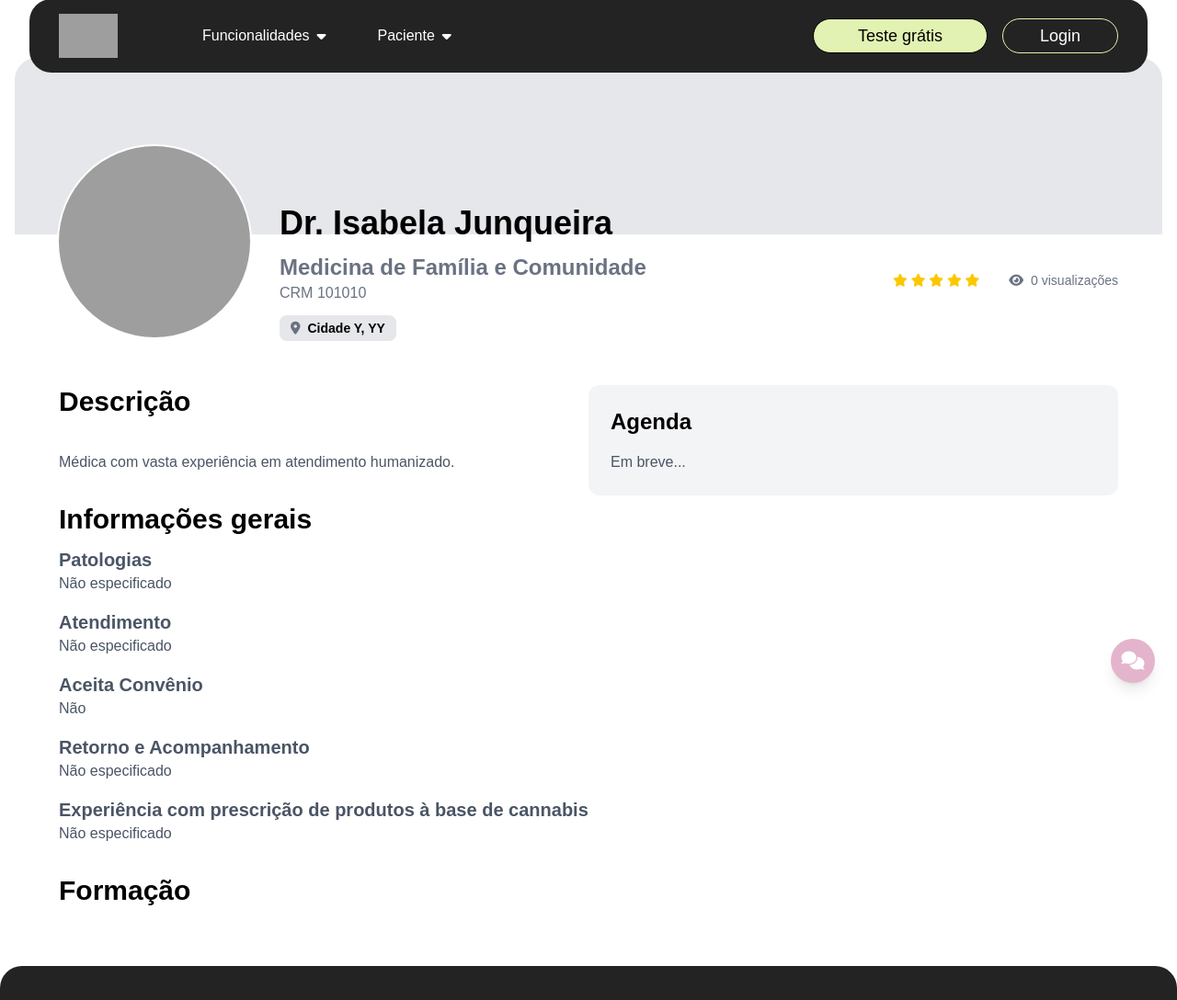
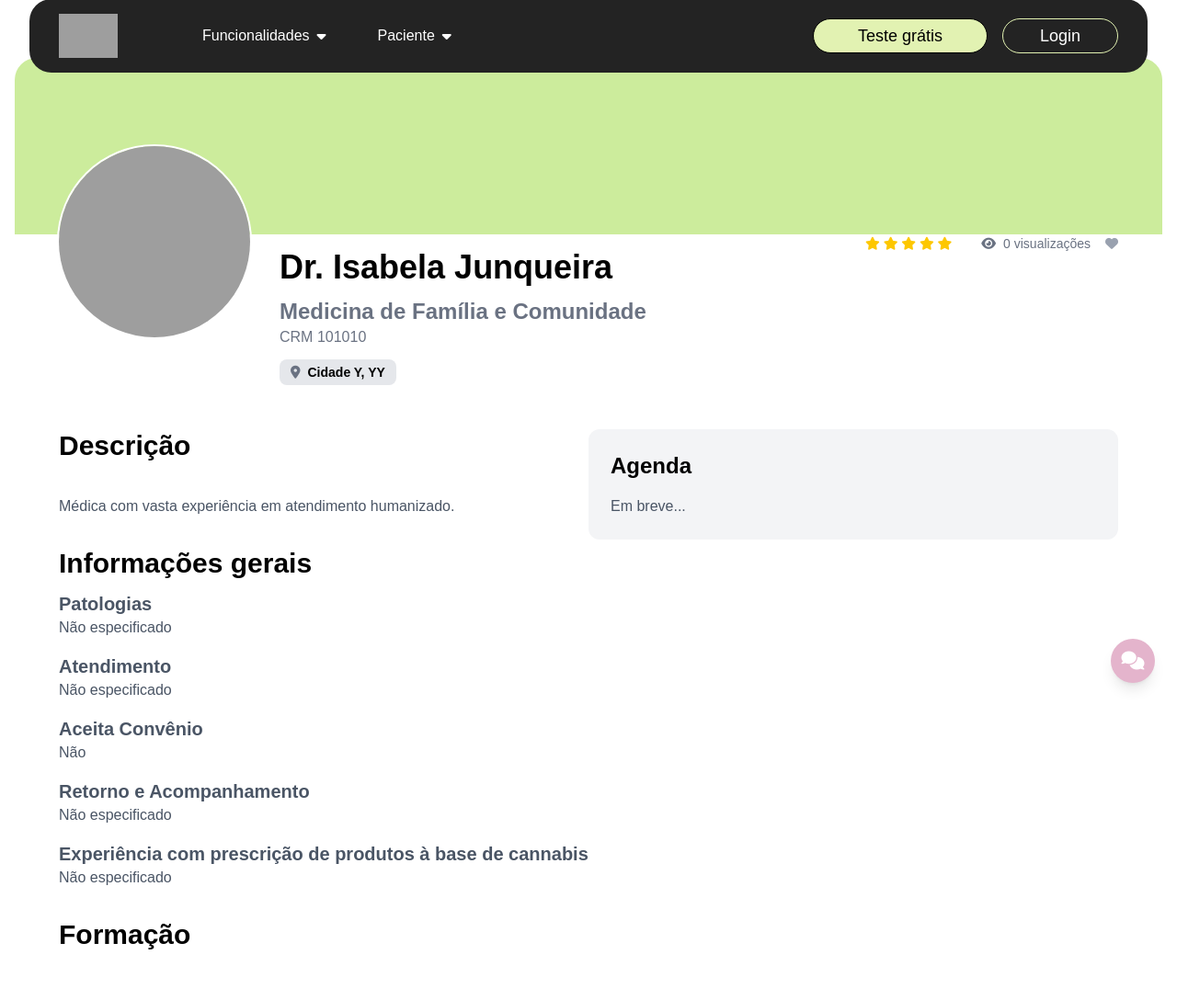
Before and after one commit to jrrodrigo421/kaya_project, a Django app: page /medicos/medicos/1/perfil/ in a window 1280 px wide. Shown: the part 33-1121 px from the top of the page at 92% size. Run offline with Django 5.2, Linux system fonts and the light colour scheme; grey boxes are pictures that could not be loaded.

Commit message:
feat: enhance doctor profile page with mobile navigation and improved layout

```diff
--- a/doctors/templates/doctors/perfil_medico.html
+++ b/doctors/templates/doctors/perfil_medico.html
@@ -7,17 +7,13 @@
     <title>{{ doctor.name }} - {{ doctor.specialty }}</title>
     <meta name="viewport" content="width=device-width, initial-scale=1.0" />
 
-    <!-- Favicon -->
     <link
       rel="shortcut icon"
       type="image/png"
       href="{% static 'images/favicon.png' %}"
     />
-    <!-- Tailwind CDN -->
     <script src="https://cdn.jsdelivr.net/npm/@tailwindcss/browser@4"></script>
-    <!-- Fonte Marvin (se desejar) -->
     <link rel="stylesheet" href="{% static 'fonts/marvin/marvin.css' %}" />
-    <!-- Font Awesome (opcional) -->
     <link
       rel="stylesheet"
       href="https://cdnjs.cloudflare.com/ajax/libs/font-awesome/6.2.1/css/all.min.css"
@@ -32,19 +28,109 @@
     </style>
   </head>
   <body class="overflow-x-hidden">
-    <!-- NAVBAR -->
+
     {% include 'doctors/components/navbar.html' %}
-    <!-- MAIN CONTENT -->
+
+    <nav class="md:hidden bg-[#232323] text-white p-4 rounded-b-3xl">
+      <!-- Topo com logo + ícone hambúrguer -->
+      <div class="flex items-center justify-between">
+        <!-- Logo -->
+        <a href="#">
+          <img
+            src="https://saude-kayamind-minio.aqrour.easypanel.host/kayadoc/staticfiles/images/rebranding/kaya%20doc%20branco.png"
+            alt="Kaya Doc"
+            class="h-10"
+          />
+        </a>
+
+        <!-- Botão hamburguer -->
+        <button
+          id="menuBtn"
+          class="p-2 text-gray-300 hover:text-[#e2f2b2]"
+          onclick="toggleMobileMenu()"
+        >
+          <i class="fas fa-bars text-xl"></i>
+        </button>
+      </div>
+
+      <!-- Conteúdo expandido (hidden por padrão) -->
+      <div
+        id="mobileMenu"
+        class="hidden mt-4 rounded-xl border border-[#3c3c3c] p-4"
+      >
+        <!-- “Select” Funcionalidades -->
+        <div class="mb-4">
+          <label class="block text-sm font-bold mb-1">Funcionalidades</label>
+          <select
+            class="w-full bg-[#758555] text-white px-4 py-2 rounded focus:outline-none"
+          >
+            <option>Selecione</option>
+            <option>Descubra Novos Produtos</option>
+            <option>Biblioteca de Estudos</option>
+            <option>Webinars</option>
+            <option>Copiloto</option>
+            <option>Benefícios e Parcerias</option>
+            <option>Prontuário</option>
+            <option>Anamnese</option>
+            <option>Agenda</option>
+            <option>Perfil Público</option>
+          </select>
+        </div>
+
+        <!-- “Select” Paciente -->
+        <div class="mb-4">
+          <label class="block text-sm font-bold mb-1">Paciente</label>
+          <select
+            class="w-full bg-[#758555] text-white px-4 py-2 rounded focus:outline-none"
+          >
+            <option>Selecione</option>
+            <option>Médicos Prescritores</option>
+            <option>Benefícios da Cannabis</option>
+            <option>Glossário Canábico</option>
+            <option>Blog da Saúde</option>
+            <option>Condições Médicas</option>
+          </select>
+        </div>
+
+        <!-- Botões -->
+        <div class="flex flex-col gap-3 mt-6">
+          <!-- Teste grátis -->
+          <a
+            href="#"
+            class="block text-center px-4 py-2 rounded-3xl bg-[#e2f2b2] text-[#252625] font-semibold hover:bg-[#252625] hover:text-[#e2f2b2]"
+          >
+            Teste grátis
+          </a>
+
+          <!-- Login -->
+          <a
+            href="#"
+            class="block text-center px-4 py-2 rounded-3xl border border-[#e2f2b2] text-white hover:bg-[#e2f2b2] hover:text-[#252625]"
+          >
+            Login
+          </a>
+        </div>
+      </div>
+    </nav>
+
+    <script>
+      function toggleMobileMenu() {
+        const mobileMenu = document.getElementById('mobileMenu');
+        mobileMenu.classList.toggle('hidden');
+      }
+    </script>
+    </nav>
+
+
     <main class="max-w-screen-xl mx-auto mt-24 px-4 2xl:px-0">
-      <!-- Fundo / Banner -->
       <div class="relative">
-        <div class="absolute z-0 w-full h-48 bg-gray-200 rounded-t-3xl"></div>
-        <!-- Sessão principal -->
+        <div class="absolute z-0 w-full h-48 bg-[#ccec9c] rounded-t-3xl"></div>
+
         <div class="z-10 pt-24 relative">
-          <div class="flex gap-8 px-6 md:px-12">
-            <!-- Foto do médico -->
+          <div class="flex flex-col md:flex-row gap-8 px-4 md:px-12">
+            <div class="flex justify-center md:block">
               <div
-              class="w-52 h-52 rounded-full overflow-hidden ring-2 ring-white"
+                class="w-40 md:w-52 h-40 md:h-52 rounded-full overflow-hidden ring-2 ring-white"
               >
                 <img
                   src="{{ doctor.photo }}"
@@ -52,21 +138,26 @@
                   class="object-cover w-full h-full"
                 />
               </div>
-            <!-- Nome / Especialidade / Local -->
-            <div class="mt-16">
-              <h1 class="mb-3 text-4xl font-bold">Dr. {{ doctor.name }}</h1>
+            </div>
+
+            <div class="text-center md:text-left">
+              <h1 class="mb-3 text-2xl md:text-4xl font-bold pt-28">
+                Dr. {{ doctor.name }}
+              </h1>
               <div class="mb-3 text-gray-500">
-                <h2 class="text-2xl font-bold">{{ doctor.specialty }}</h2>
-                <p>{{ doctor.crm }}</p>
+                <h2 class="text-xl md:text-2xl font-bold">
+                  {{ doctor.specialty }}
+                </h2>
+                <p class="text-sm md:text-base">{{ doctor.crm }}</p>
               </div>
               <div
-                class="flex items-center px-3 py-1 mb-4 text-sm font-bold bg-gray-200 rounded-lg w-max"
+                class="flex items-center justify-center md:justify-start px-3 py-1 mb-4 text-sm font-bold bg-gray-200 rounded-lg w-max mx-auto md:mx-0"
               >
                 <i class="mr-2 text-gray-500 fa fa-map-marker-alt"></i>
                 <p>{{ doctor.city }}, {{ doctor.uf }}</p>
               </div>
-              <!-- Redes sociais (opcional) -->
-              <div class="flex gap-4">
+
+              <div class="flex gap-4 justify-center md:justify-start">
                 {% if doctor.instagram %}
                 <a
                   href="{{ doctor.instagram }}"
@@ -86,11 +177,12 @@
                 {% endif %}
               </div>
             </div>
-            <!-- Avaliações / Visualizações (opcional) -->
-            <div class="flex text-sm text-gray-500 mt-16 ms-auto gap-4">
-              <div class="flex items-center">
+
+            <div
+              class="flex flex-col md:flex-row text-sm text-gray-500 mt-0 pb-16 md:mt-0 md:ms-auto gap-4 justify-start md:justify-end"
+            >
+              <div class="flex items-center justify-center">
                 <span class="text-yellow-400">
-                  <!-- Exemplo de 5 estrelas fixas -->
                   <i class="fas fa-star"></i>
                   <i class="fas fa-star"></i>
                   <i class="fas fa-star"></i>
@@ -101,71 +193,76 @@
                   ({{ doctor.reviews_count }} avaliações)
                 </span>
               </div>
-              <div class="flex items-center">
+              <div class="flex items-center justify-center">
                 <i class="fa fa-eye ml-4"></i>
                 <span class="ml-2">{{ doctor.views }} visualizações</span>
+              </div>
+              <div class="flex items-center justify-center">
+                <i class="fa fa-heart text-gray-400"></i>
               </div>
             </div>
           </div>
         </div>
       </div>
-      <!-- Conteúdo principal -->
-      <div class="flex flex-wrap mt-8">
-        <!-- Coluna 1 -->
-        <div class="w-full md:w-1/2 md:pl-12">
-          <!-- Descrição -->
+
+      <div class="flex flex-col md:flex-row mt-8">
+        <div class="w-full md:w-1/2 md:pl-12 px-4 md:px-0">
           <div class="mb-8">
-            <h3 class="mb-3 text-3xl font-bold">Descrição</h3>
+            <h3 class="mb-3 text-2xl md:text-3xl font-bold">Descrição</h3>
             <p class="text-gray-600 whitespace-pre-line">
               {{ doctor.description }}
             </p>
           </div>
-          <!-- Informações gerais -->
+
           <div class="mb-8">
-            <h3 class="mb-3 text-3xl font-bold">Informações gerais</h3>
+            <h3 class="mb-3 text-2xl md:text-3xl font-bold">
+              Informações gerais
+            </h3>
             <ul class="space-y-4 text-gray-600">
               <li>
-                <h4 class="text-xl font-bold">Patologias</h4>
-                <p>{{ doctor.patologias }}</p>
+                <h4 class="text-lg md:text-xl font-bold">Patologias</h4>
+                <p class="text-sm md:text-base">{{ doctor.patologias }}</p>
               </li>
               <li>
-                <h4 class="text-xl font-bold">Atendimento</h4>
-                <p>{{ doctor.atendimento }}</p>
+                <h4 class="text-lg md:text-xl font-bold">Atendimento</h4>
+                <p class="text-sm md:text-base">{{ doctor.atendimento }}</p>
               </li>
               <li>
-                <h4 class="text-xl font-bold">Aceita Convênio</h4>
-                <p>{{ doctor.convenio }}</p>
+                <h4 class="text-lg md:text-xl font-bold">Aceita Convênio</h4>
+                <p class="text-sm md:text-base">{{ doctor.convenio }}</p>
               </li>
               <li>
-                <h4 class="text-xl font-bold">Retorno e Acompanhamento</h4>
-                <p>{{ doctor.retorno_info }}</p>
+                <h4 class="text-lg md:text-xl font-bold">
+                  Retorno e Acompanhamento
+                </h4>
+                <p class="text-sm md:text-base">{{ doctor.retorno_info }}</p>
               </li>
               <li>
-                <h4 class="text-xl font-bold">
+                <h4 class="text-lg md:text-xl font-bold">
                   Experiência com prescrição de produtos à base de cannabis
                 </h4>
-                <p>{{ doctor.experiencia }}</p>
+                <p class="text-sm md:text-base">{{ doctor.experiencia }}</p>
               </li>
             </ul>
           </div>
-          <!-- Formação -->
+
           <div class="mb-8">
-            <h3 class="mb-3 text-3xl font-bold">Formação</h3>
+            <h3 class="mb-3 text-2xl md:text-3xl font-bold">Formação</h3>
             <ul class="space-y-4 text-gray-600">
               {% for formacao in doctor.formacao %}
               <li>
-                <h4 class="text-xl font-bold">{{ formacao.instituicao }}</h4>
-                <p>{{ formacao.descricao }}</p>
+                <h4 class="text-lg md:text-xl font-bold">
+                  {{ formacao.instituicao }}
+                </h4>
+                <p class="text-sm md:text-base">{{ formacao.descricao }}</p>
               </li>
               {% endfor %}
             </ul>
           </div>
-          <!-- Vídeo (opcional) -->
+
           {% if doctor.video_url %}
           <div class="my-10">
             <iframe
-              width="560"
-              height="315"
               src="{{ doctor.video_url }}"
               title="Apresentação do médico"
               frameborder="0"
@@ -176,9 +273,8 @@
           </div>
           {% endif %}
         </div>
-        <!-- Coluna 2 (exemplo: Agenda, Calendário etc.) -->
-        <div class="w-full md:w-1/2 md:pr-12">
-          <!-- Se quiser colocar a agenda do médico, etc. -->
+
+        <div class="w-full md:w-1/2 md:pr-12 px-4 md:px-0 mt-8 md:mt-0">
           <div class="bg-gray-100 p-6 rounded-xl">
             <h3 class="mb-4 text-2xl font-bold">Agenda</h3>
             <p class="text-gray-600">Em breve...</p>
@@ -187,12 +283,9 @@
       </div>
     </main>
 
-    <!-- FOOTER -->
     {% include 'doctors/components/footer.html' %}
 
-    <!-- Scripts JS (opcional) -->
     <script>
-      // Exemplo de scroll effect no nav, etc.
       window.addEventListener('scroll', function () {
         const navbar = document.querySelector('nav');
         if (window.scrollY > 0) {
```
Lines whose indentation alone changed are shown as unchanged.
